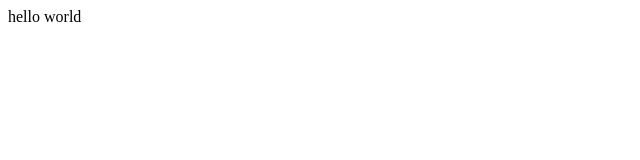
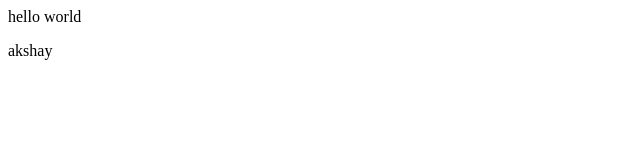
Before and after one commit to 20Akshay2005/akshay-demo, a plain HTML site: page index.html in a window 1280 px wide. Shown: the full height of the page, 0-640 px from the left. Drawn offline with Linux system fonts and the light colour scheme.

Commit message:
AKshay Added Span

```diff
--- a/index.html
+++ b/index.html
@@ -1 +1,2 @@
 <p>hello world</p>
+<span>akshay</span>
```
